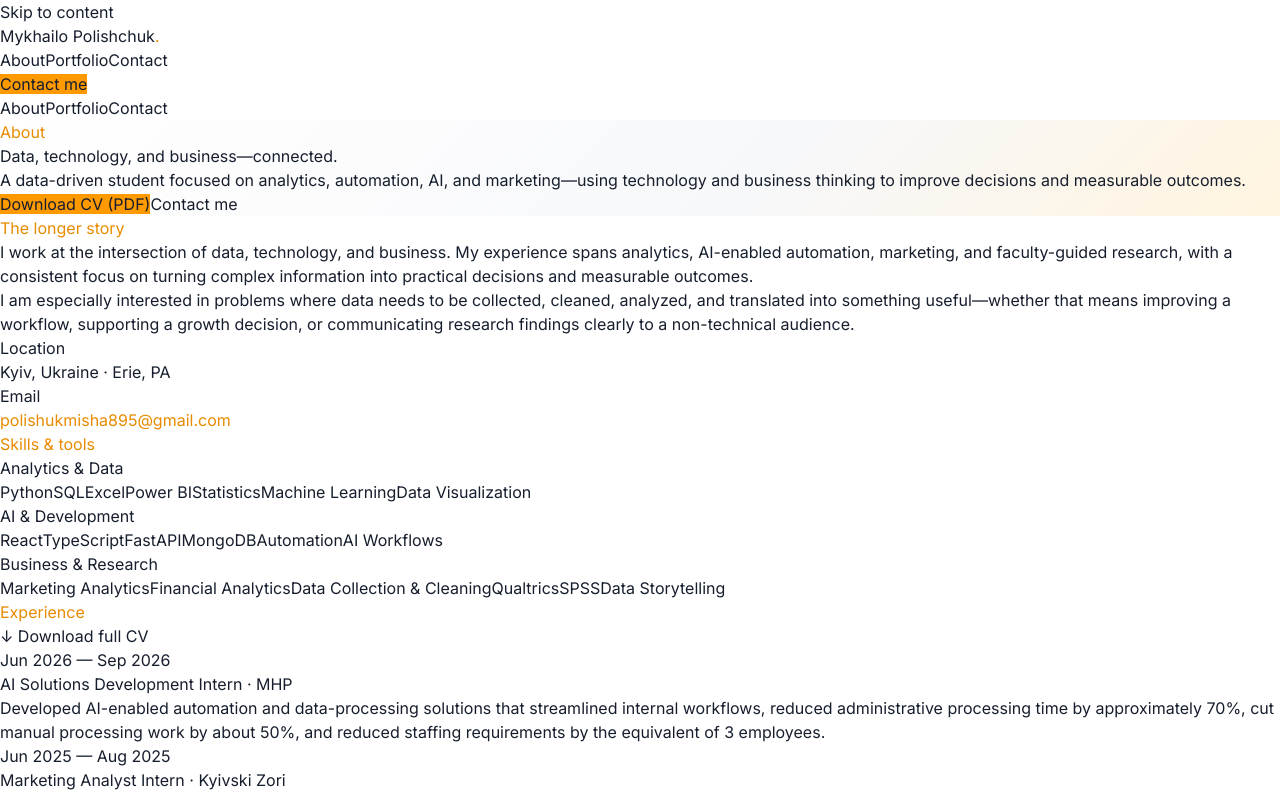
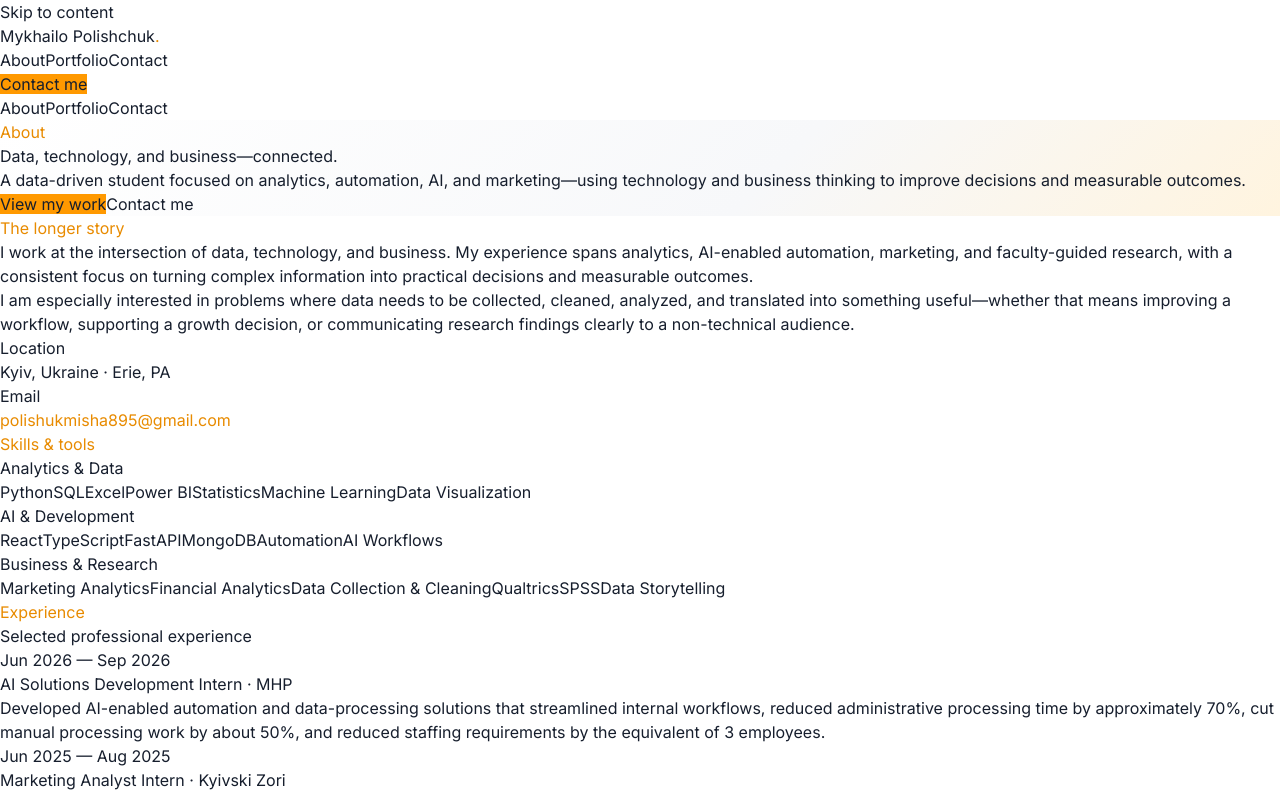
Before and after one commit to Misha200304/My-Website, a Next.js app: page /about in a window 1280 px wide. Shown: the top 796 px of the page. Built offline with nearby package versions, Linux system fonts and the light colour scheme; no server answers.

Commit message:
fix: keep resume content current on-site

```diff
--- a/src/app/about/page.tsx
+++ b/src/app/about/page.tsx
@@ -13,7 +13,7 @@ export default function AboutPage() {
           <h1 className="mb-6 text-4xl font-bold tracking-tight text-[#161E2D] md:text-5xl">Data, technology, and business—connected.</h1>
           <p className="max-w-2xl text-lg leading-relaxed text-neutral-600">{SITE.bio}</p>
           <div className="mt-8 flex flex-col gap-3 sm:flex-row">
-            <a href={SITE.cvPdf} download className="accent-bg rounded-full px-7 py-3 text-center text-sm font-semibold transition hover:brightness-95">Download CV (PDF)</a>
+            <Link href="/portfolio" className="accent-bg rounded-full px-7 py-3 text-center text-sm font-semibold transition hover:brightness-95">View my work</Link>
             <Link href="/contact" className="rounded-full border border-[#232F3E] px-7 py-3 text-center text-sm font-semibold text-[#232F3E] transition hover:bg-[#232F3E] hover:text-white">Contact me</Link>
           </div>
         </div>
@@ -43,7 +43,7 @@ export default function AboutPage() {
 
       <section className="border-t border-neutral-100 py-24">
         <div className="mx-auto grid max-w-5xl gap-12 px-6 md:grid-cols-3">
-          <div><p className="accent-text mb-1 text-sm font-semibold uppercase tracking-widest">Experience</p><a href={SITE.cvPdf} download className="text-xs text-neutral-400 transition hover:text-neutral-700">↓ Download full CV</a></div>
+          <div><p className="accent-text mb-1 text-sm font-semibold uppercase tracking-widest">Experience</p><p className="text-xs text-neutral-400">Selected professional experience</p></div>
           <div className="space-y-10 md:col-span-2">
             {EXPERIENCE.map((e) => <div key={`${e.role}-${e.company}`} className="relative border-l-2 border-neutral-200 pl-6"><span className="accent-bg absolute -left-[7px] top-1.5 h-3 w-3 rounded-full" /><div className="text-sm text-neutral-400">{e.period}</div><h3 className="mt-1 text-lg font-semibold">{e.role} · {e.companyUrl ? <a href={e.companyUrl} target="_blank" rel="noopener noreferrer" className="hover:underline">{e.company}</a> : e.company}</h3><p className="mt-2 text-sm text-neutral-600">{e.description}</p></div>)}
           </div>
```
